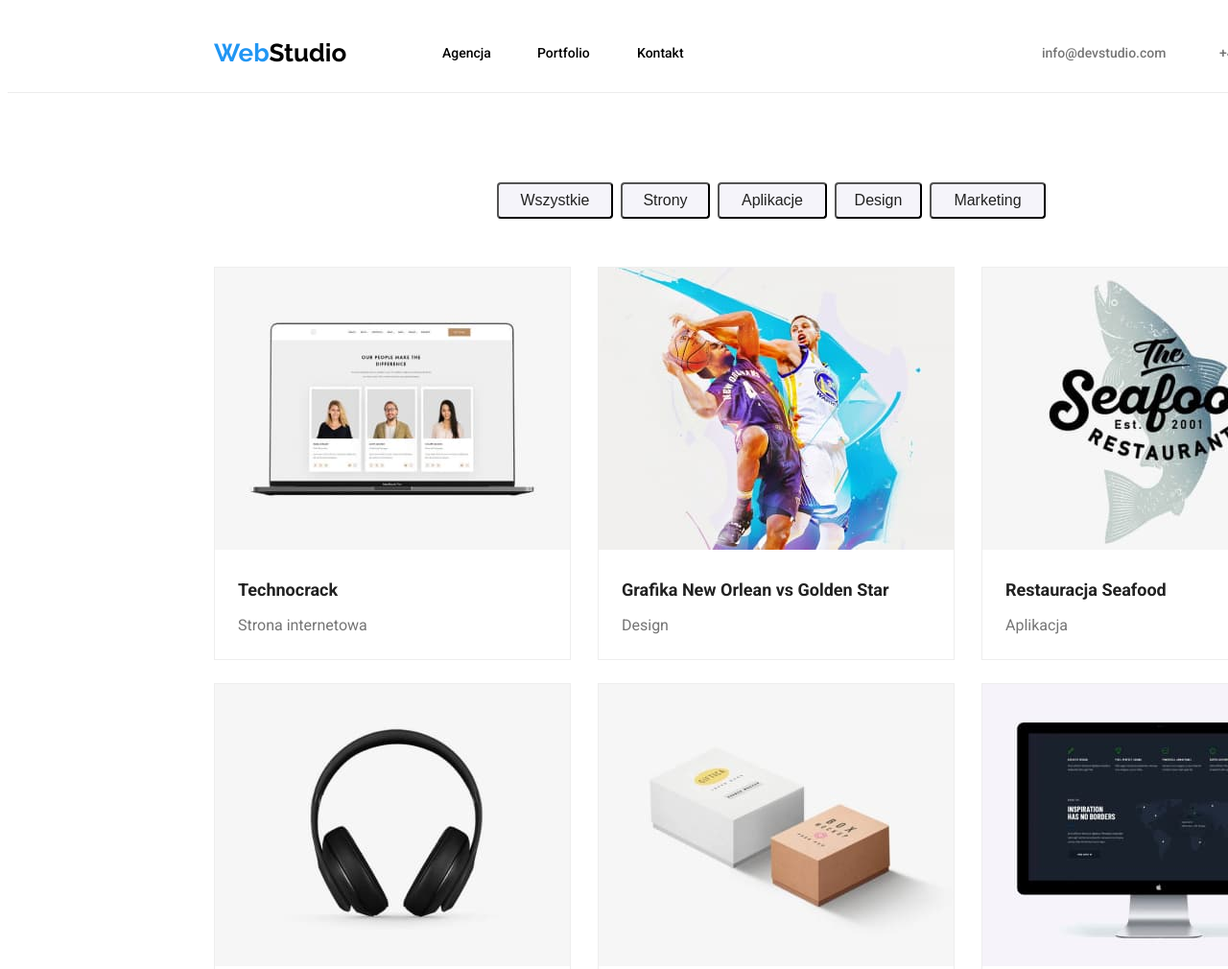
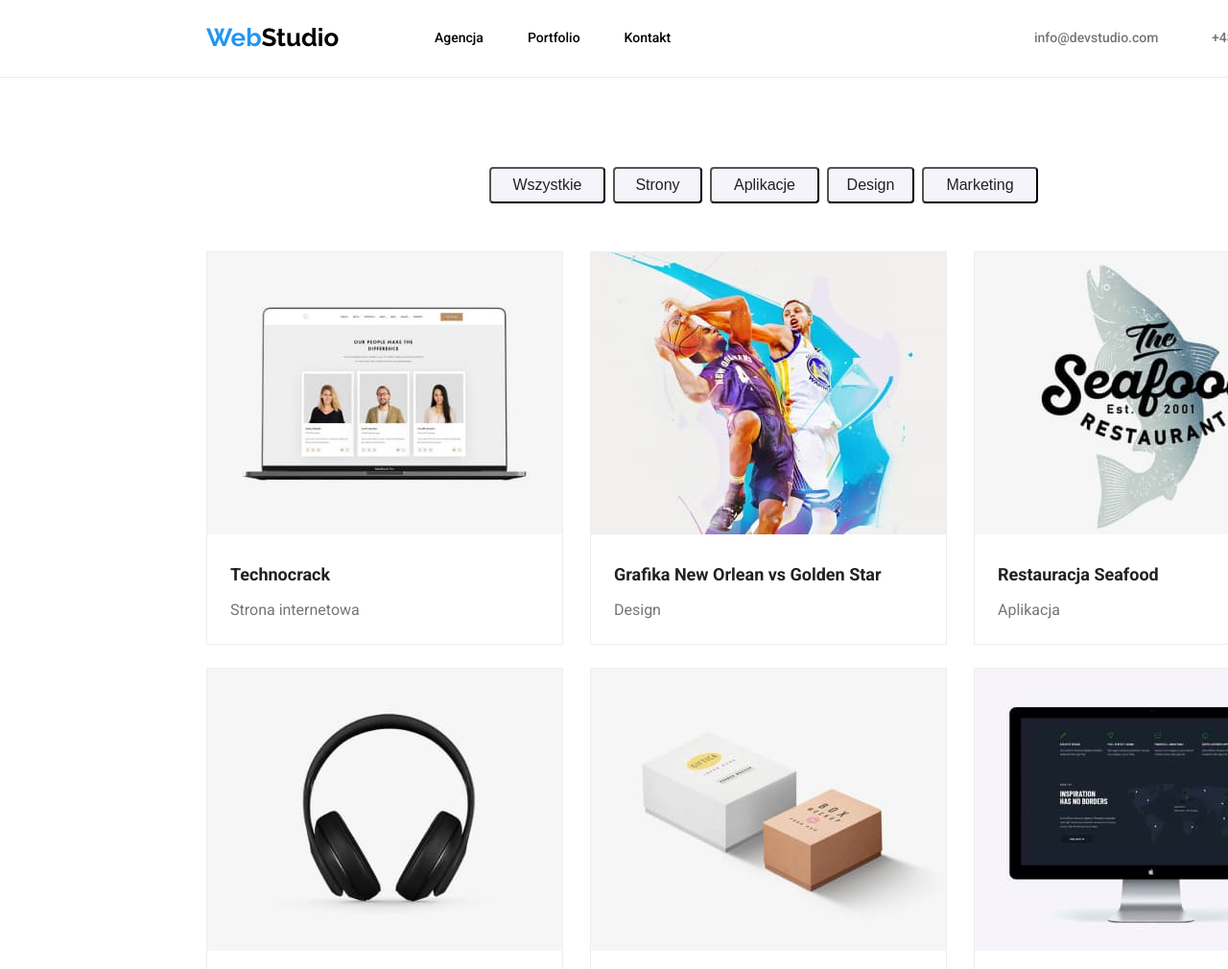
Before and after one commit to piotrgrabowski97/goit-markup-hw-02, a plain HTML site: page portfolio.html in a window 1280 px wide. Shown: the top 1010 px of the page at 96% size. Drawn offline with Linux system fonts and the light colour scheme.

Commit message:
small changes

```diff
--- a/css/styles.css
+++ b/css/styles.css
@@ -3,7 +3,8 @@ body {
   width: 1600px;
   background: var(--white-color);
   color: var(--black-color);
-  position: relative;
+  position: absolute;
+  margin: 0;
 }
 
 :root {
@@ -23,8 +24,6 @@ body {
   position: absolute;
   width: 1600px;
   height: 80px;
-  left: 0px;
-  top: 0px;
   border-bottom: 1px solid var(--border-header);
 }
 
@@ -72,6 +71,8 @@ body {
 
 .logo-part-first {
   position: absolute;
+  width: 145px;
+  height: 31px;
   left: 215px;
   top: 24px;
   font-family: 'Raleway';
@@ -102,6 +103,7 @@ body {
 
 .navigation {
   position: absolute;
+  display: inline-block;
   width: 254px;
   height: 16px;
   left: 453px;
@@ -109,11 +111,8 @@ body {
 }
 
 .agency-link {
-  position: absolute;
-  left: 0%;
-  right: 0%;
-  top: 0%;
-  bottom: 0%;
+  position: relative;
+  float: left;
   font-weight: 500;
   font-size: 14px;
   line-height: 1.1;
@@ -122,17 +121,17 @@ body {
 }
 
 .portfolio-link {
-  position: absolute;
-  left: 99px;
-  right: 0%;
-  top: 0%;
-  bottom: 0%;
+  position: relative;
+  margin-left: 46px;
+  margin-right: 46px;
+  float: left;
   font-weight: 500;
   font-size: 14px;
   line-height: 1.1;
   color: var(--black-color);
   text-decoration: none;
 }
+
 .email-header:hover,
 .email-header:focus,
 .email-footer:hover,
@@ -153,11 +152,8 @@ body {
 }
 
 .contact-link {
-  position: absolute;
-  left: 203px;
-  right: 0%;
-  top: 0%;
-  bottom: 0%;
+  position: relative;
+  float: left;
   font-weight: 500;
   font-size: 14px;
   line-height: 1.1;
@@ -167,6 +163,8 @@ body {
 
 .email-header {
   position: absolute;
+  width: 135px;
+  height: 16px;
   left: 1078px;
   top: 32px;
   font-weight: 500;
@@ -264,6 +262,8 @@ body {
 
 .list {
   list-style: none;
+  margin: 0;
+  padding: 0;
 }
 
 .secondary-header {
--- a/portfolio.html
+++ b/portfolio.html
@@ -18,7 +18,6 @@
       <a class="logo-part-first" href="index.html"
         >Web<span class="logo-part-second">Studio</span>
       </a>
-
       <nav class="navigation">
         <ul class="list">
           <li>
@@ -32,8 +31,14 @@
           </li>
         </ul>
       </nav>
+      <ul class="list">
+        <li>
           <a class="email-header" href="mailto:info@devstudio.com">info@devstudio.com</a>
+        </li>
+        <li>
           <a class="phone-header" href="tel:+48111111111">+48 111 111 111</a>
+        </li>
+      </ul>
     </header>
 
     <main class="portfolio">
@@ -135,12 +140,22 @@
     </main>
 
     <footer class="footer-portfolio">
+      <ul class="list">
+        <li>
           <a class="logo-part-first-footer" href="index.html"
             >Web<span class="logo-part-second-footer">Studio</span>
           </a>
+        </li>
+        <li>
           <address class="address">m. Warszawa, Aleje Jerozolimskie 21</address>
+        </li>
+        <li>
           <a class="email-footer-portfolio" href="mailto:info@devstudio.com">info@devstudio.com</a>
+        </li>
+        <li>
           <a class="phone-footer" href="tel:+48111111111">+48 111 111 111</a>
+        </li>
+      </ul>
     </footer>
   </body>
 </html>
```
Also changed, not shown: index.html (+16 -1 lines). Lines whose indentation alone changed are shown as unchanged.
